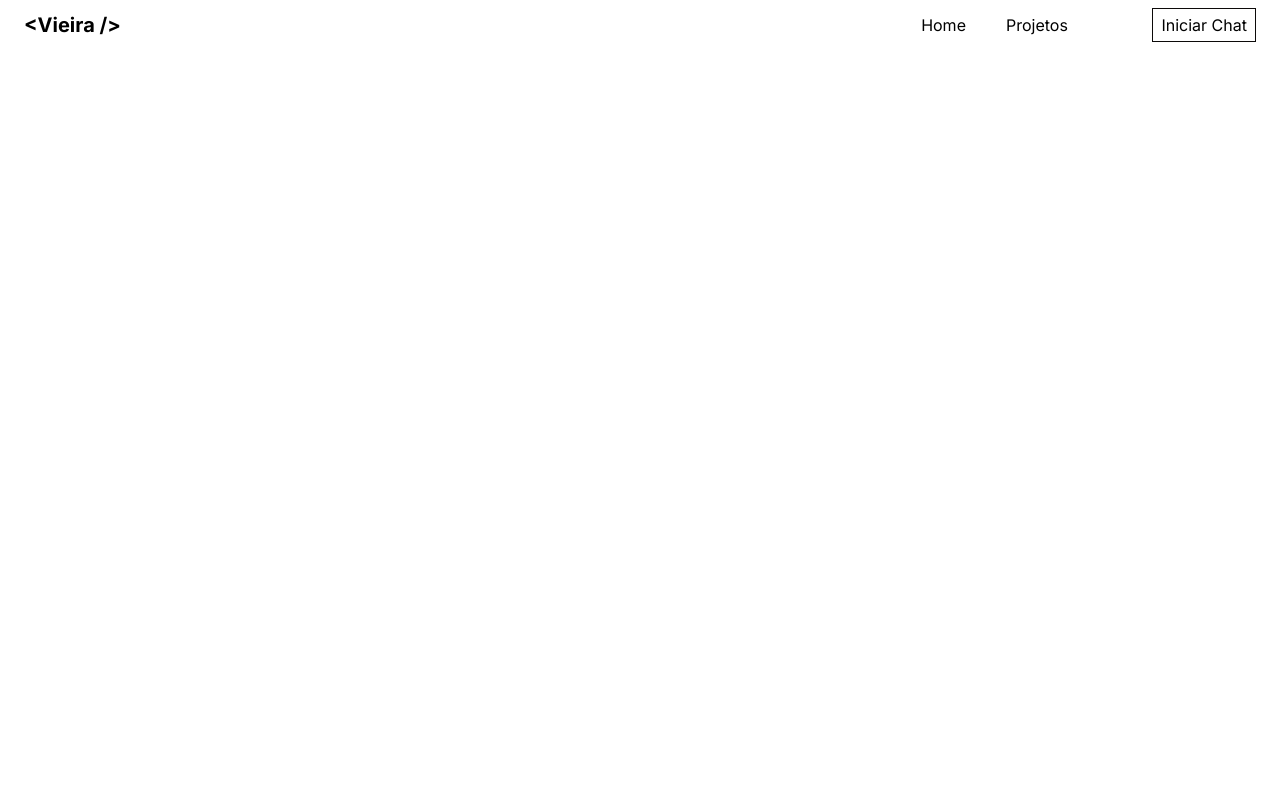
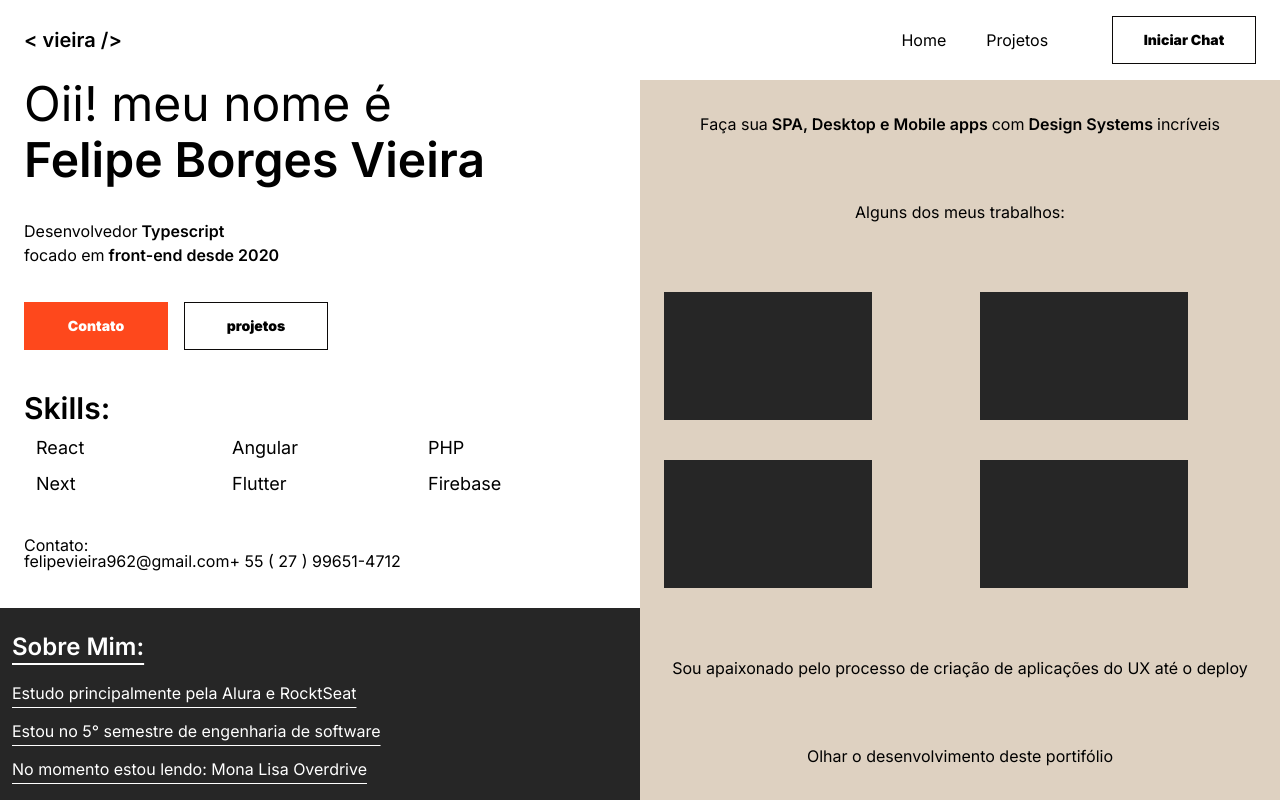
Before and after one commit to Felipe6090/port, a Next.js app: page / in a window 1280 px wide. Built offline with nearby package versions, Linux system fonts and the light colour scheme.

Commit message:
style(going with the layout development): keep goin with the layout

```diff
--- /dev/null
+++ b/src/app/components/Atoms/Card/index.tsx
@@ -0,0 +1,5 @@
+export default function Card() {
+  return (
+    <div className="h-32 w-52 bg-greyblack"></div>
+  )
+}
--- a/src/app/components/Atoms/DefaultButton/index.tsx
+++ b/src/app/components/Atoms/DefaultButton/index.tsx
@@ -1,10 +1,13 @@
 interface IButton {
   text: string;
+  color: "white" | "orange"
 }
 
-export function DefaultButton({ text }: IButton) {
+export function DefaultButton({ text, color }: IButton) {
   return (
-    <button className={`flex items-center min-w-fit border border-stone-950 p-2`}>
+    <button
+      className={`h-12 w-36 text-center text-sm font-black ${ color === "white" ? " border border-stone-950" : "text-white bg-orange"}`}
+    >
       {text}
     </button>
   );
--- a/src/app/components/Header/index.tsx
+++ b/src/app/components/Header/index.tsx
@@ -4,8 +4,10 @@ import { DefaultButton } from "../Atoms/DefaultButton";
 
 export default function Header() {
   return (
-    <header className="flex min-w-full items-center justify-between px-6 py-2">
-      <span className="font-bold text-xl">{`<Vieira />`}</span>
+    <header className="flex min-w-full items-center justify-between px-6 py-4">
+      <Link href="/">
+        <span className="font-semibold text-xl">{`< vieira />`}</span>
+      </Link>
 
       <nav className="flex min-w-[70%] justify-end gap-10">
         <Link href="/">Home</Link>
@@ -13,7 +15,7 @@ export default function Header() {
         <Link href="/projects">Projetos</Link>
       </nav>
 
-      <DefaultButton text="Iniciar Chat" />
+      <DefaultButton color="white" text="Iniciar Chat" />
     </header>
   );
 }
--- a/src/app/layout.tsx
+++ b/src/app/layout.tsx
@@ -1,22 +1,27 @@
-import type { Metadata } from 'next'
-import { Inter } from 'next/font/google'
-import './globals.css'
+import type { Metadata } from "next";
+import { Inter } from "next/font/google";
+import Header from "./components/Header";
+import "./globals.css";
 
-const inter = Inter({ subsets: ['latin'] })
+const inter = Inter({ subsets: ["latin"] });
 
 export const metadata: Metadata = {
-  title: 'Vieira Dev',
-  description: 'Felipe Vieira Portifolio',
-}
+  title: "Vieira Dev",
+  description: "Felipe Vieira Portifolio",
+};
 
 export default function RootLayout({
   children,
 }: {
-  children: React.ReactNode
+  children: React.ReactNode;
 }) {
   return (
     <html lang="en">
-      <body className={inter.className}>{children}</body>
+      <body className={`${inter.className} flex flex-col`}>
+        <Header />
+
+        {children}
+      </body>
     </html>
-  )
+  );
 }
--- a/src/app/page.tsx
+++ b/src/app/page.tsx
@@ -1,9 +1,87 @@
-import Header from "./components/Header";
+import Card from "./components/Atoms/Card";
+import { DefaultButton } from "./components/Atoms/DefaultButton";
 
 export default function Home() {
   return (
-    <main className="flex flex-col min-h-screen items-center">
-      <Header />
+    <main className="flex max-h-[90vh] justify-between h-screen">
+      <section className="flex flex-col justify-between min-w-1/2 px-6">
+        <div className="flex flex-col gap-2">
+          <p className="text-5xl">Oii! meu nome é</p>
+          <h3 className="text-5xl font-semibold">Felipe Borges Vieira</h3>
+        </div>
+
+        <div className="flex flex-col gap-2">
+          <h2 className="flex gap-1">
+            Desenvolvedor<p className="font-semibold">Typescript</p>
+          </h2>
+          <h3 className="flex gap-1">
+            focado em <p className="font-semibold">front-end desde 2020</p>
+          </h3>
+        </div>
+
+        <div className="flex gap-4">
+          <DefaultButton text="Contato" color="orange" />
+          <DefaultButton text="projetos" color="white" />
+        </div>
+
+        <div className="flex flex-col gap-2">
+          <span className="text-3xl font-semibold">Skills:</span>
+
+          <div className="grid grid-cols-3 gap-2 text-lg pl-3">
+            <h1>React</h1>
+            <h2>Angular</h2>
+            <h1>PHP</h1>
+            <h2>Next</h2>
+            <h3>Flutter</h3>
+            <h1>Firebase</h1>
+          </div>
+        </div>
+
+        <div>
+          <span>Contato:</span>
+
+          <div>
+            <span>felipevieira962@gmail.com</span>
+            <span>+ 55 ( 27 ) 99651-4712</span>
+          </div>
+        </div>
+
+        <footer className="bg-greyblack -mx-6 flex h-48">
+          <div className="flex flex-col justify-around text-white p-3 underline underline-offset-8">
+            <span className="font-semibold text-2xl">Sobre Mim:</span>
+
+            <span>Estudo principalmente pela Alura e RocktSeat</span>
+            <span>Estou no 5° semestre de engenharia de software</span>
+            <span>No momento estou lendo: Mona Lisa Overdrive</span>
+          </div>
+        </footer>
+      </section>
+
+      <aside className="flex flex-col justify-around min-w-1/2 px-6 bg-aside items-center">
+        <h3 className="flex gap-1">
+          Faça sua<p className="font-semibold">SPA, Desktop e Mobile apps</p>{" "}
+          com <p className="font-semibold">Design Systems</p>
+          incríveis
+        </h3>
+
+        <span>Alguns dos meus trabalhos:</span>
+
+        <div className="grid grid-cols-2 w-[100%] gap-10 justify-between">
+          <Card />
+          <Card />
+          <Card />
+          <Card />
+        </div>
+
+        <p>
+          Sou apaixonado pelo processo de criação de aplicações do UX até o
+          deploy
+        </p>
+
+        <div>
+          Olhar o desenvolvimento deste portifólio <div></div>
+        </div>
+      </aside>
     </main>
   );
 }
--- /dev/null
+++ b/src/app/projects/page.tsx
@@ -0,0 +1,3 @@
+export default function Projects() {
+  return "aiai";
+}
--- a/tailwind.config.ts
+++ b/tailwind.config.ts
@@ -1,20 +1,29 @@
-import type { Config } from 'tailwindcss'
+import type { Config } from "tailwindcss";
 
 const config: Config = {
   content: [
-    './src/pages/**/*.{js,ts,jsx,tsx,mdx}',
-    './src/components/**/*.{js,ts,jsx,tsx,mdx}',
-    './src/app/**/*.{js,ts,jsx,tsx,mdx}',
+    "./src/pages/**/*.{js,ts,jsx,tsx,mdx}",
+    "./src/components/**/*.{js,ts,jsx,tsx,mdx}",
+    "./src/app/**/*.{js,ts,jsx,tsx,mdx}",
   ],
   theme: {
     extend: {
+      colors: {
+        greyblack: "#262626",
+        orange: "#FE481C",
+        aside: "#DED1C1",
+      },
+      minWidth: {
+        "1/2": "50%",
+        "2/5": "45%",
+      },
       backgroundImage: {
-        'gradient-radial': 'radial-gradient(var(--tw-gradient-stops))',
-        'gradient-conic':
-          'conic-gradient(from 180deg at 50% 50%, var(--tw-gradient-stops))',
+        "gradient-radial": "radial-gradient(var(--tw-gradient-stops))",
+        "gradient-conic":
+          "conic-gradient(from 180deg at 50% 50%, var(--tw-gradient-stops))",
       },
     },
   },
   plugins: [],
-}
-export default config
+};
+export default config;
```
Also changed, not shown: package.json (+11 -5 lines), 1 other file (tests, documents, lock files or other folders).
